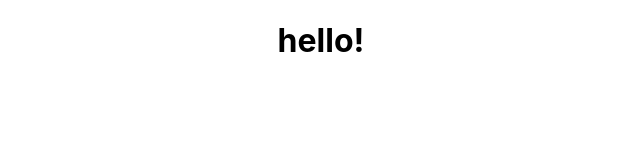
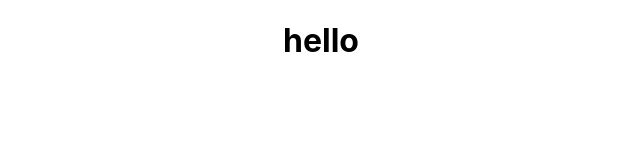
Before and after one commit to fredyvelasquezgt/shopping-app, a React (Create React App) app: page / in a window 1280 px wide. Shown: the top 160 px of the page, without its empty margins (319-959 px from the left). Built offline with nearby package versions, Linux system fonts and the light colour scheme.

Commit message:
React.FC type

```diff
--- a/src/components/Greeter.tsx
+++ b/src/components/Greeter.tsx
@@ -1,10 +1,12 @@
 import React from 'react';
 
-function Greeter(): JSX.Element {
-    return <h1>hello!</h1>
+// function Greeter(): JSX.Element {
+//     return <h1>hello!</h1>
+// }
+
+const Greeter: React.FC = () => {
+    return <h1>hello</h1>
 }
 
 
-
-
 export default Greeter;
```
